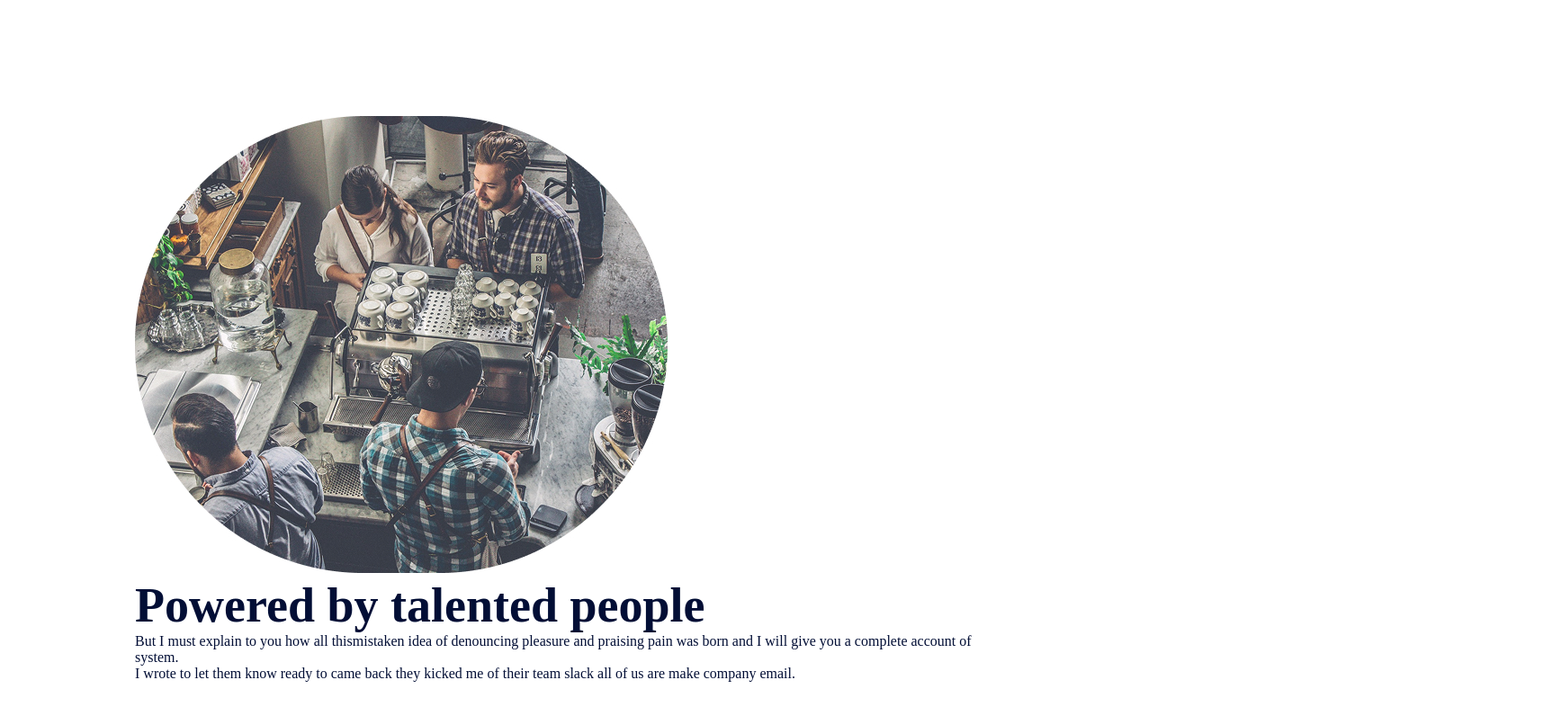
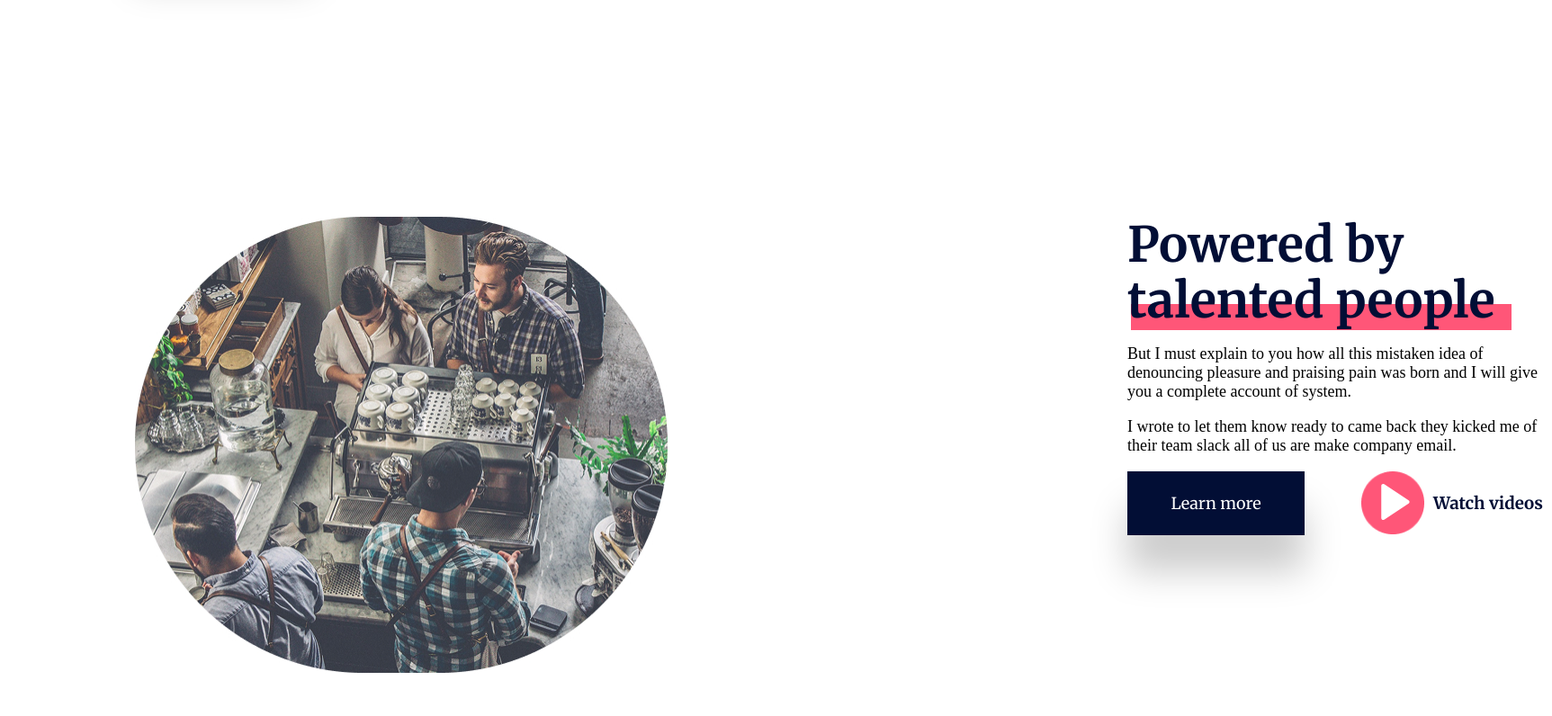
Before and after one commit to Jvapl/static-site-joao, a plain HTML site: page index.html in a window 1280 px wide. Shown: the part 1120-1916 px from the top of the page at 90% size, 1725 px wide, since content can reach past the window. Drawn offline with Linux system fonts and the light colour scheme.

Commit message:
feat: fais les videos

```diff
--- a/index.html
+++ b/index.html
@@ -6,6 +6,9 @@
     <meta name="viewport" content="width=device-width, initial-scale=1.0">
     <title>Static site</title>
     <link rel="stylesheet" href="style.css">
+    <style>
+        @import url('https://fonts.googleapis.com/css2?family=Merriweather:ital,opsz,wght@0,18..144,300..900;1,18..144,300..900&display=swap');
+    </style>
 
 </head>
 
@@ -33,19 +36,40 @@
             </div>
             <button class="buttonsclass">See our work</button>
         </div>
-            <img class="photocafe" src="images/imagecaffe.jpg" alt="cafe" width="592" height="508">
+        <img class="photocafe" src="images/imagecaffe.jpg" alt="cafe" width="592px" height="508px">
     </div>
     <nav>
         <div class="padding">
-            <div><img class="monsieurcafe" src="images/monsieurcafe.jpg" alt=""></div>
-            <div>
-                <h2 class="titres">Powered by<span class="soulignementrose"> talented people</span></h1>
-                    <p>But I must explain to you how all thismistaken idea of denouncing pleasure and praising pain
+            <div class="home-page">
+                <div class=""><img class="monsieurcafe" src="images/monsieurcafe.jpg" alt="serveurs" width="592"
+                        height="508px"></div>
+                <div class="homepage2">
+                    <h2 class="titres">Powered by <span class="soulignementrose">talented people<span
+                                class="rosederriere"></span></span></h2>
+                        <p>But I must explain to you how all this mistaken idea of denouncing pleasure and praising pain
                             was born and I will give you a complete account of system.</p>
                         <p>I wrote to let them know ready to came back they kicked me
                             of their team slack all of us are make company email.</p>
+                        <div class="learn">
+                            <button class="buttonsclass">Learn more</button>
+                            <div class="videos-2">
+                                <div class="videos">
+                                    <img class="rond-rose" src="images/Ellipse 1.png" alt="logo de play">
+                                    <img class="triangle-blanc" src="images/Polygon 1.svg" alt="triangle">
+                                    <h3>Watch videos</h3>
                                 </div>
                             </div>
+                        </div>
+                </div>
+            </div>
+        </div>
+    </nav>
+    <nav class="padding">
+        <div class="Thingsweenjoy">
+            <h2 class="titres"><span class="rosederriere">Things We Enjoy<span class="soulignementrose"></span></span></h2>
+
+        </div>
+
     </nav>
 </body>
 
--- a/style.css
+++ b/style.css
@@ -1,9 +1,8 @@
-body{
-    margin: 0px ;
+body {
+    margin: 0px;
 }
 
 h1 {
-    font-weight: 900;
     font-size: 76px;
     line-height: 110px;
 
@@ -11,19 +10,24 @@ body{
 
 }
 
-a, p, h1, h2, h3, h4, h5, h6 {
+a, h1, h2, h3, h4, h5, h6 {
     text-decoration: none;
     color: #020E35;
     list-style: none;
     margin: 0px;
+    font-family: Merriweather;
 }
 
+p {
+  font-size: 18px;
+
+}
 
 
 .logozzeb {
     color: #ff5878;
     font-size: 28px;
-    margin : 16.5px 0px 0px 0px ;
+    margin: 16.5px 0px 0px 0px;
 }
 
 .Logo {
@@ -46,7 +50,7 @@ a, p, h1, h2, h3, h4, h5, h6 {
     font-size: 16px;
 }
 
-.menu-elements{
+.menu-elements {
     display: flex;
     align-items: center;
     gap: 60px;
@@ -56,7 +60,7 @@ a, p, h1, h2, h3, h4, h5, h6 {
 .menu-elements a:hover {
 
     text-decoration: underline;
-    text-decoration-color:#ff5878;
+    text-decoration-color: #ff5878;
     text-decoration-thickness: 3px;
     text-underline-offset: 8px;
 }
@@ -71,9 +75,9 @@ a, p, h1, h2, h3, h4, h5, h6 {
     border: none;
     border-radius: 0;
     cursor: pointer;
-    padding:  24px 40px;
+    padding: 24px 40px;
     font-family: Merriweather, serif;
-    font-size : 16px;
+    font-size: 16px;
 
 }
 
@@ -81,7 +85,9 @@ a, p, h1, h2, h3, h4, h5, h6 {
     display: flex;
     flex-direction: column;
     gap: 56px;
-width: 575px;
+    width: 548px;
+    font-family: Merriweather;
+
 
 }
 
@@ -96,19 +102,20 @@ width: 575px;
     color: white;
     border: none;
     cursor: pointer;
-    padding:  24px 40px;
+    padding: 24px 40px;
     font-family: Merriweather, serif;
-    font-size : 18px;
-    box-shadow: 0 10px 10px #00000014;
+    font-size: 18px;
+    box-shadow: 0 40px 40px #00000034;
     width: 197px;
 }
+
 .fond-rose {
-    margin: 0;
-    padding: 0;
-    display: inline;
+    display: inline-block;
     background-color: #FF5678;
     color: white;
+    line-height: 1;
 }
+
 .photocafe {
     border-radius: 200px;
     color: #ffeef6 20%;
@@ -120,13 +127,75 @@ display: flex;
 
 }
 
-.titres{
+.titres {
     font-size: 54px;
     line-height: 62px;
+
 
 }
 
 .soulignementrose {
+  position: relative;
+  display: inline-block;
+}
+
+.home-page {
+    justify-content: space-between;
+    display: flex;
+    gap:  511px;
+}
+
+.homepage2 {
+    gap: 60px 60px
+}
+
+.learn {
+    display: flex;
+    gap: 63px;
+}
+
+.rosederriere {
+  position: absolute;
+  bottom: -2px;
+  left: 4px;
+  width: 423px;
+  height: 29px;
+  background-color: #FF5678;
+  z-index: -1;
+}
+
+.videos {
+    display: flex;
+    width: 212px;
+    flex-direction: row;
+    gap: 10px;
+
+}
 
 
+.videos h3 {
+    align-self:  center;
 }
+
+.triangle-blanc {
+    width: 48px;
+    height: 42px;
+    position: absolute;
+    top: 13px;
+    left: 14px;
+}
+
+.videos-2 {
+    position: relative;
+    display: flex;
+
+}
+
+.rond-rose {
+  display: block;
+
+}
+
+.Thingsweenjoy {
+
+}
```
Also changed, not shown: image.css (deleted), images/Ellipse 1.png (added), images/Illustration.svg (added), images/Polygon 1.svg (added). Lines whose indentation alone changed are shown as unchanged.
